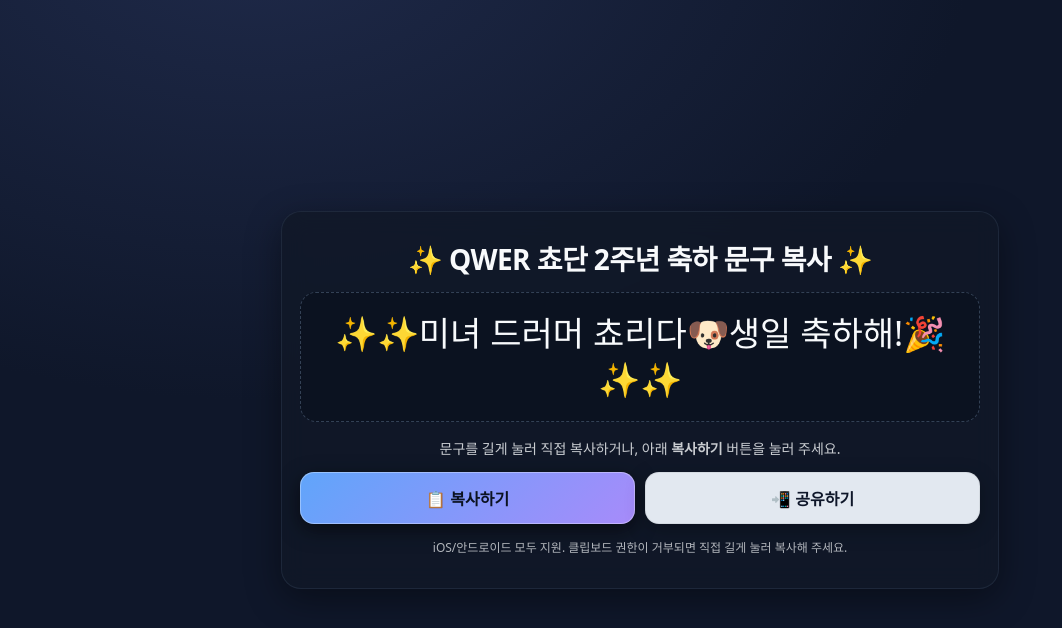
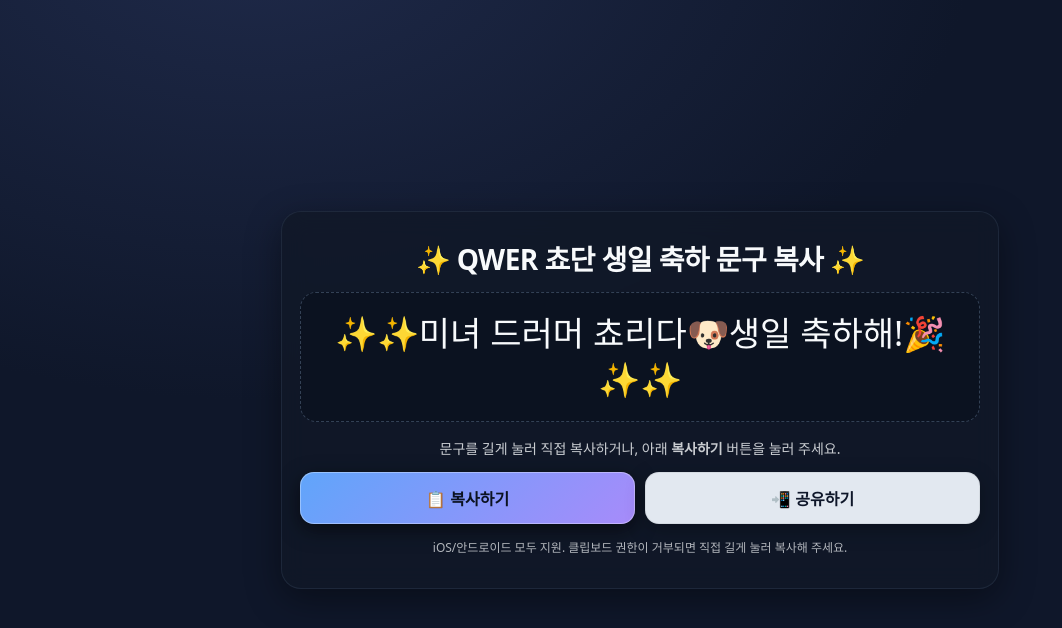
Before and after one commit to rockcrab1018/CHOBIRTHDAY, a plain HTML site: page index.html in a window 1280 px wide. Shown: the whole page, without its empty margins (0-1062 px from the left). Drawn offline with Linux system fonts and the light colour scheme.

Commit message:
Update birthday greeting in index.html

```diff
--- a/index.html
+++ b/index.html
@@ -60,7 +60,7 @@
 </head>
 <body>
   <main class="card" role="main">
-    <h1>✨ QWER 쵸단 <strong>2주년</strong> 축하 문구 복사 ✨</h1><div id="snippet" class="snippet" tabindex="0" aria-label="복사할 문구">
+    <h1>✨ QWER 쵸단 <strong>생일</strong> 축하 문구 복사 ✨</h1><div id="snippet" class="snippet" tabindex="0" aria-label="복사할 문구">
   ✨✨미녀 드러머 쵸리다&#128054;생일 축하해!&#127881;✨✨
 </div>
 
```
